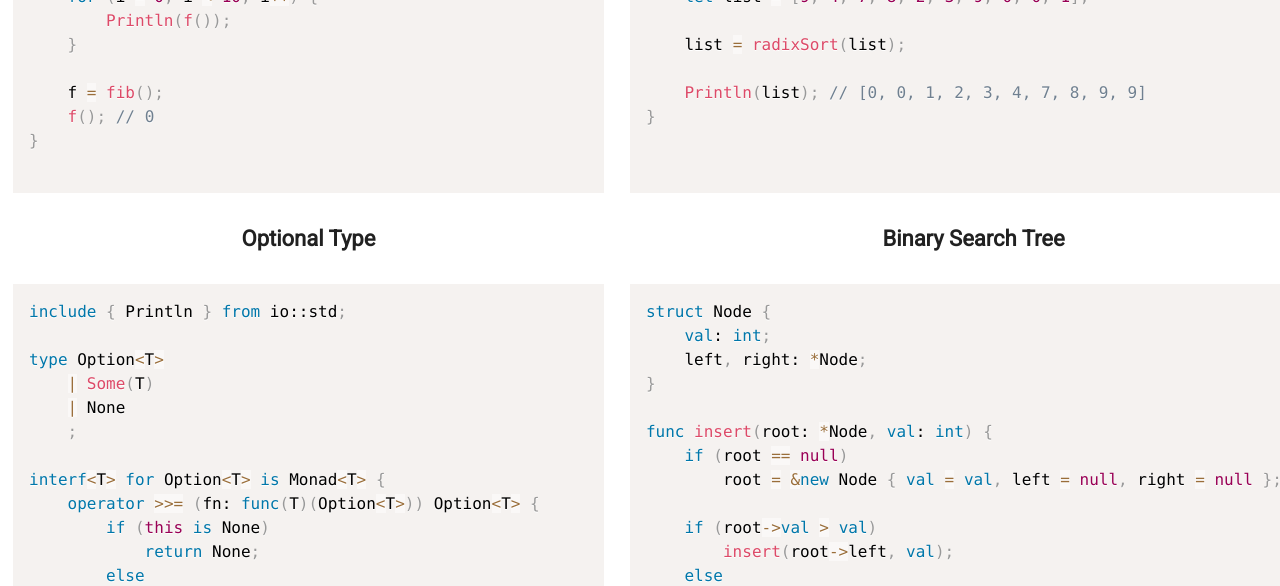
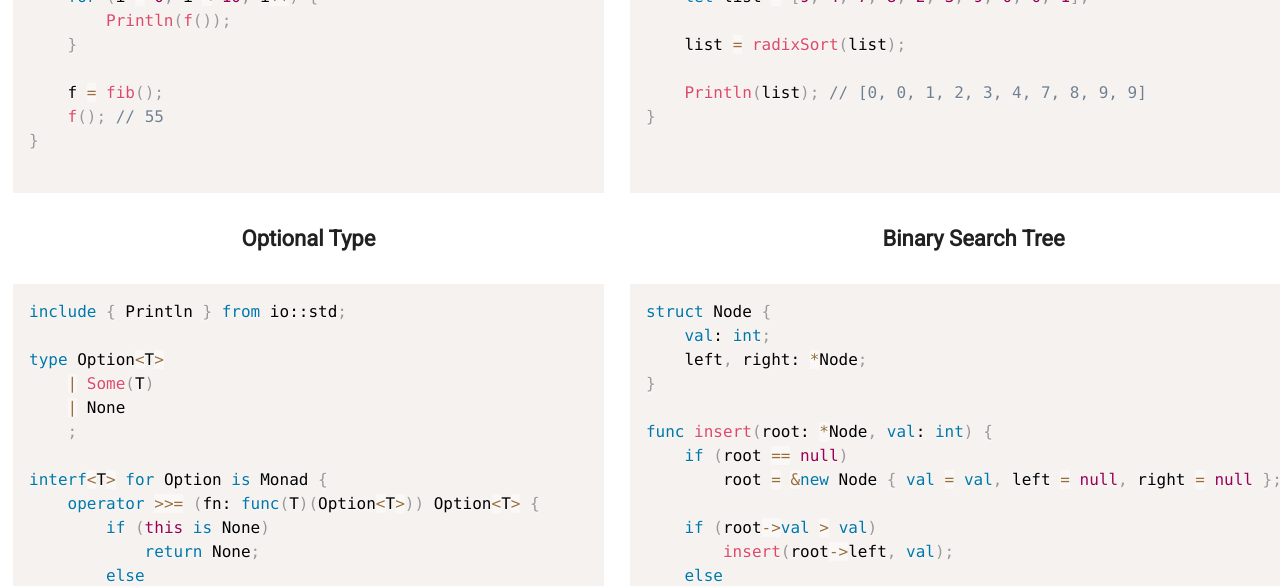
Before and after one commit to ComedicChimera/chai-lang.dev, a Flask app: page / in a window 1280 px wide. Shown: the part 1545-2131 px from the top of the page. Run offline with Flask 2, Linux system fonts and the light colour scheme.

Commit message:
fixed home page

```diff
--- a/templates/index.html
+++ b/templates/index.html
@@ -89,7 +89,7 @@ func main() {
     }
 
     f = fib();
-    f(); // 0
+    f(); // 55
 }
                         </code></pre>
                     </div>
@@ -137,7 +137,7 @@ type Option&lt;T&gt;
     | None
     ;
 
-interf&lt;T&gt; for Option&lt;T&gt; is Monad&lt;T&gt; {
+interf&lt;T&gt; for Option is Monad {
     operator >>= (fn: func(T)(Option&lt;T&gt;)) Option&lt;T&gt; {
         if (this is None)
             return None;
```
